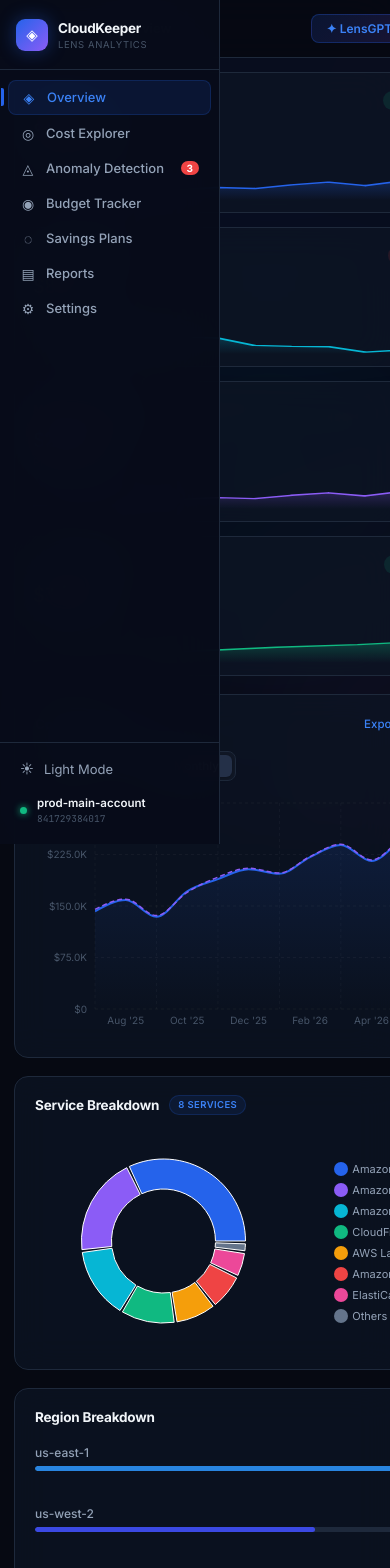
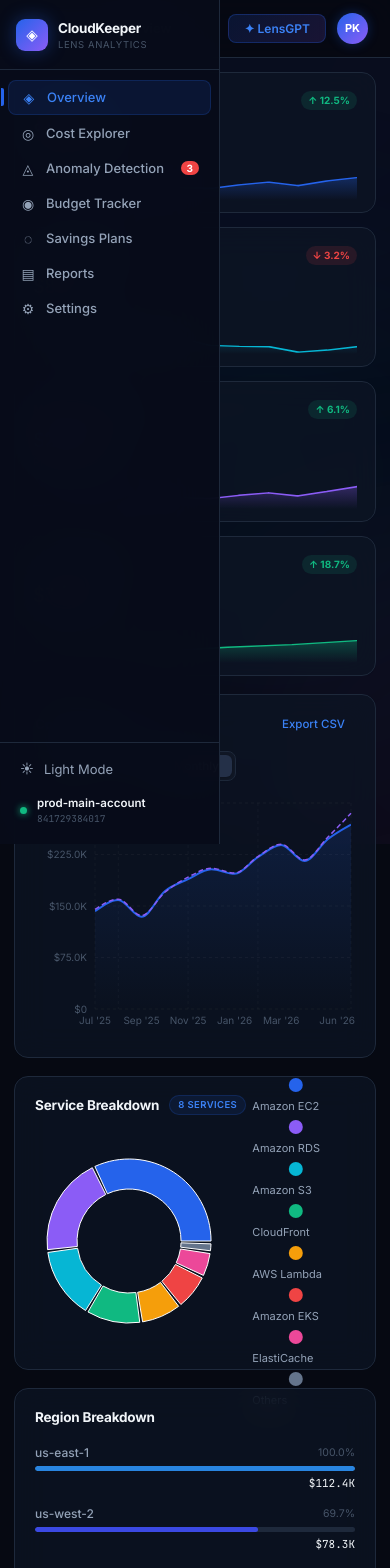
Before and after one commit to charan-ahan/aws-billing-platform, a React (Create React App) app in the folder frontend/: page / in a window 390 px wide. Shown: the top 1568 px of the page. Built offline with nearby package versions, Linux system fonts and the light colour scheme.

Commit message:
Alpha 2: CloudKeeper-style dashboard with sidebar auto-adjust

```diff
--- a/frontend/src/App.css
+++ b/frontend/src/App.css
@@ -1,13 +1,11 @@
 /* ══════════════════════════════════════════════════════════════
-   CLOUDKEEPER LENS — UNIFIED STYLESHEET
-   Dark-first, Apple-quality micro-details
+   CLOUDKEEPER LENS — UNIFIED STYLESHEET (Fixed for sidebar)
 ══════════════════════════════════════════════════════════════ */
 
 @import url('https://fonts.googleapis.com/css2?family=Inter:wght@300;400;500;600;700&family=JetBrains+Mono:wght@400;500;600&display=swap');
 
 /* ── Tokens ─────────────────────────────────────────────────── */
 :root {
-  /* Dark palette (default) */
   --bg:        #060912;
   --surface:   #0D1525;
   --surface2:  #111827;
@@ -24,7 +22,6 @@
   --red:       #EF4444;
   --amber:     #F59E0B;
   --pink:      #EC4899;
-  /* Layout */
   --sb-w:      242px;
   --sb-w-sm:   60px;
   --topbar-h:  58px;
@@ -49,7 +46,6 @@
   --text3:    #94A3B8;
 }
 
-/* ── Reset ───────────────────────────────────────────────────── */
 *, *::before, *::after { box-sizing: border-box; margin: 0; padding: 0; }
 html { font-size: 14px; scroll-behavior: smooth; }
 body {
@@ -63,7 +59,6 @@
 button { cursor: pointer; font-family: var(--font); border: none; background: none; }
 input, select { font-family: var(--font); }
 
-/* ── Aurora ──────────────────────────────────────────────────── */
 .lens-aurora {
   position: fixed; inset: 0; pointer-events: none; z-index: 0; overflow: hidden;
 }
@@ -79,7 +74,6 @@
 
 [data-lens-theme="light"] .aurora-blob { opacity: .04; }
 
-/* ── App Shell ───────────────────────────────────────────────── */
 .lens-app {
   position: relative; z-index: 1; min-height: 100vh;
   display: flex; opacity: 0; transition: opacity .35s ease;
@@ -96,6 +90,7 @@
   display: flex; flex-direction: column;
   transition: width .3s var(--ease-spring);
   overflow: hidden;
+  flex-shrink: 0;
 }
 .sb-open  { width: var(--sb-w); }
 .sb-closed { width: var(--sb-w-sm); }
@@ -172,11 +167,25 @@
 
 /* ── Main ────────────────────────────────────────────────────── */
 .lens-main {
-  flex:1; display:flex; flex-direction:column; min-height:100vh;
-  transition: margin-left .3s var(--ease-spring);
+  flex: 1;
+  display: flex;
+  flex-direction: column;
+  min-height: 100vh;
+  width: 100%;
+  max-width: calc(100% - var(--sb-w, 242px));
+  transition: max-width 0.3s var(--ease-spring), margin-left 0.3s var(--ease-spring);
+  margin-left: var(--sb-w, 242px);
 }
-.sidebar-is-open .lens-main { margin-left: var(--sb-w); }
-.lens-app:not(.sidebar-is-open) .lens-main { margin-left: var(--sb-w-sm); }
+
+.sidebar-is-open .lens-main {
+  max-width: calc(100% - var(--sb-w, 242px));
+  margin-left: var(--sb-w, 242px);
+}
+
+.lens-app:not(.sidebar-is-open) .lens-main {
+  max-width: calc(100% - var(--sb-w-sm, 60px));
+  margin-left: var(--sb-w-sm, 60px);
+}
 
 /* ── Topbar ──────────────────────────────────────────────────── */
 .lens-topbar {
@@ -187,6 +196,7 @@
   border-bottom: 1px solid var(--border);
   display: flex; align-items: center; padding: 0 22px; gap: 14px;
   position: sticky; top:0; z-index:50;
+  width: 100%;
 }
 [data-lens-theme="light"] .lens-topbar {
   background: rgba(240,244,250,.92);
@@ -200,18 +210,19 @@
 .topbar-hamburger:hover { background:var(--border); }
 .topbar-hamburger span { display:block; width:17px; height:1.5px; background:var(--text2); border-radius:1px; }
 
-.topbar-breadcrumb { display:flex; align-items:center; gap:7px; font-size:13px; }
+.topbar-breadcrumb { display:flex; align-items:center; gap:7px; font-size:13px; flex-shrink:0; }
 .bc-root { color:var(--text3); }
 .bc-sep  { color:var(--text3); }
 .bc-cur  { color:var(--text); font-weight:600; }
 
-.topbar-right { margin-left:auto; display:flex; align-items:center; gap:11px; }
+.topbar-right { margin-left:auto; display:flex; align-items:center; gap:11px; flex-shrink:0; }
 
 .topbar-meta {
   display:flex; align-items:center; gap:7px;
   padding:5px 11px;
   background:var(--surface); border:1px solid var(--border); border-radius:var(--r-sm);
   font-size:11.5px; color:var(--text2);
+  flex-shrink:0;
 }
 .refresh-icon-btn {
   color:var(--text3); font-size:13px; padding:1px 4px; border-radius:4px; transition:all .2s;
@@ -230,6 +241,7 @@
   border:1px solid rgba(37,99,235,.28);
   color:var(--blue2); font-size:12px; font-weight:600;
   transition:all .2s;
+  flex-shrink:0;
 }
 .topbar-ai-btn:hover {
   background:linear-gradient(135deg,rgba(37,99,235,.25),rgba(139,92,246,.25));
@@ -248,13 +260,18 @@
   display:flex; align-items:center; justify-content:center;
   font-size:11px; font-weight:700; color:#fff; cursor:pointer;
   box-shadow:0 0 12px rgba(37,99,235,.3);
+  flex-shrink:0;
 }
 
 /* ── Content ─────────────────────────────────────────────────── */
 .lens-content {
   padding: 22px 26px;
-  display: flex; flex-direction: column; gap: 18px;
-  max-width: 1440px; width:100%;
+  display: flex;
+  flex-direction: column;
+  gap: 18px;
+  max-width: 100%;
+  width: 100%;
+  transition: padding 0.3s ease;
 }
 
 /* ── Page Header ─────────────────────────────────────────────── */
@@ -271,6 +288,7 @@
   backdrop-filter: blur(16px);
   -webkit-backdrop-filter: blur(16px);
   transition: border-color .2s, box-shadow .2s;
+  width: 100%;
 }
 .lens-card:hover { border-color:var(--border2); box-shadow:var(--shadow); }
 
@@ -280,9 +298,10 @@
 
 /* ── KPI Grid ────────────────────────────────────────────────── */
 .kpi-grid-4 {
-  display:grid;
-  grid-template-columns: repeat(4,1fr);
-  gap:14px;
+  display: grid;
+  grid-template-columns: repeat(auto-fit, minmax(200px, 1fr));
+  gap: 14px;
+  width: 100%;
 }
 @media(max-width:1100px){ .kpi-grid-4{ grid-template-columns:repeat(2,1fr); } }
 @media(max-width:600px) { .kpi-grid-4{ grid-template-columns:1fr; } }
@@ -302,6 +321,7 @@
   transition-delay: var(--kpi-delay, 0ms);
   backdrop-filter:blur(16px);
   -webkit-backdrop-filter:blur(16px);
+  width: 100%;
 }
 .kpi-visible { opacity:1 !important; transform:translateY(0) !important; }
 .kpi-card:hover { border-color:var(--border2); box-shadow:var(--shadow); transform:translateY(-2px) !important; }
@@ -331,7 +351,7 @@
 .kpi-sparkline { display:block; width:100%; height:28px; margin-top:6px; }
 
 /* ── Section Header ──────────────────────────────────────────── */
-.sec-header { display:flex; justify-content:space-between; align-items:center; margin-bottom:16px; }
+.sec-header { display:flex; justify-content:space-between; align-items:center; margin-bottom:16px; flex-wrap:wrap; gap:8px; }
 .sec-title  { font-size:13.5px; font-weight:700; letter-spacing:-.2px; }
 .sec-badge  {
   font-size:9.5px; font-weight:600; padding:2px 8px;
@@ -357,11 +377,16 @@
 .vt-active { background:var(--border2); color:var(--text); box-shadow:0 1px 4px rgba(0,0,0,.3); }
 
 /* ── 2-col grid ──────────────────────────────────────────────── */
-.grid-2col { display:grid; grid-template-columns:1fr 1fr; gap:18px; }
+.grid-2col {
+  display: grid;
+  grid-template-columns: 1fr 1fr;
+  gap: 18px;
+  width: 100%;
+}
 @media(max-width:900px){ .grid-2col{ grid-template-columns:1fr; } }
 
 /* ── HBar ────────────────────────────────────────────────────── */
-.hbar-row { display:flex; flex-direction:column; gap:4px; }
+.hbar-row { display:flex; flex-direction:column; gap:4px; width:100%; }
 .hbar-meta { display:flex; align-items:center; gap:7px; font-size:12px; }
 .hbar-icon { font-size:13px; }
 .hbar-name { flex:1; color:var(--text2); font-weight:500; }
@@ -377,6 +402,7 @@
   border-radius: var(--r);
   padding: 14px 18px;
   backdrop-filter:blur(12px);
+  width: 100%;
 }
 [data-lens-theme="light"] .filter-bar-card { background:rgba(255,255,255,.9); }
 
@@ -419,7 +445,7 @@
 }
 
 /* ── Table ───────────────────────────────────────────────────── */
-.table-wrap { overflow-x:auto; }
+.table-wrap { overflow-x:auto; width:100%; }
 .lens-table { width:100%; border-collapse:collapse; font-size:12px; }
 .lens-table thead th {
   padding:8px 10px; text-align:left; font-size:10px; font-weight:600;
@@ -511,7 +537,7 @@
 .report-card-item:hover { transform:translateY(-3px); box-shadow:var(--shadow); }
 .report-icon-lg    { font-size:22px; color:var(--text3); }
 .report-card-name  { font-size:13px; font-weight:600; line-height:1.3; }
-.report-card-actions { display:flex; gap:8px; margin-top:auto; }
+.report-card-actions { display:flex; gap:8px; margin-top:auto; flex-wrap:wrap; }
 .report-gen-btn {
   padding:5px 12px; border-radius:6px; font-size:11.5px; font-weight:500;
   background:var(--blue); color:#fff; transition:all .15s;
@@ -622,15 +648,39 @@
 ::-webkit-scrollbar-thumb { background:var(--border2); border-radius:3px; }
 ::-webkit-scrollbar-thumb:hover { background:var(--text3); }
 
+/* ── Chart containers ──────────────────────────────────────────── */
+.lens-card .recharts-wrapper,
+.lens-card .recharts-responsive-container {
+  width: 100% !important;
+}
+
+.lens-card .recharts-surface {
+  width: 100% !important;
+}
+
 /* ── Responsive ──────────────────────────────────────────────── */
 @media(max-width:768px){
   .lens-content { padding:14px 14px; }
-  .sidebar-is-open .lens-main { margin-left:0 !important; }
-  .lens-sidebar { z-index:200; }
+  .lens-main {
+    max-width: 100% !important;
+    margin-left: 0 !important;
+  }
+  .sidebar-is-open .lens-main {
+    max-width: 100% !important;
+    margin-left: 0 !important;
+  }
+  .lens-app:not(.sidebar-is-open) .lens-main {
+    max-width: 100% !important;
+    margin-left: 0 !important;
+  }
+  .lens-sidebar {
+    z-index: 200;
+  }
   .sb-open { width: 220px; }
   .topbar-meta { display:none; }
   .kpi-value-text { font-size:20px; }
   .anom-stats-row { grid-template-columns:1fr 1fr; }
   .savings-grid { grid-template-columns:1fr 1fr; }
   .grid-2col { grid-template-columns: 1fr; }
+  .reports-grid { grid-template-columns:1fr; }
 }
```
